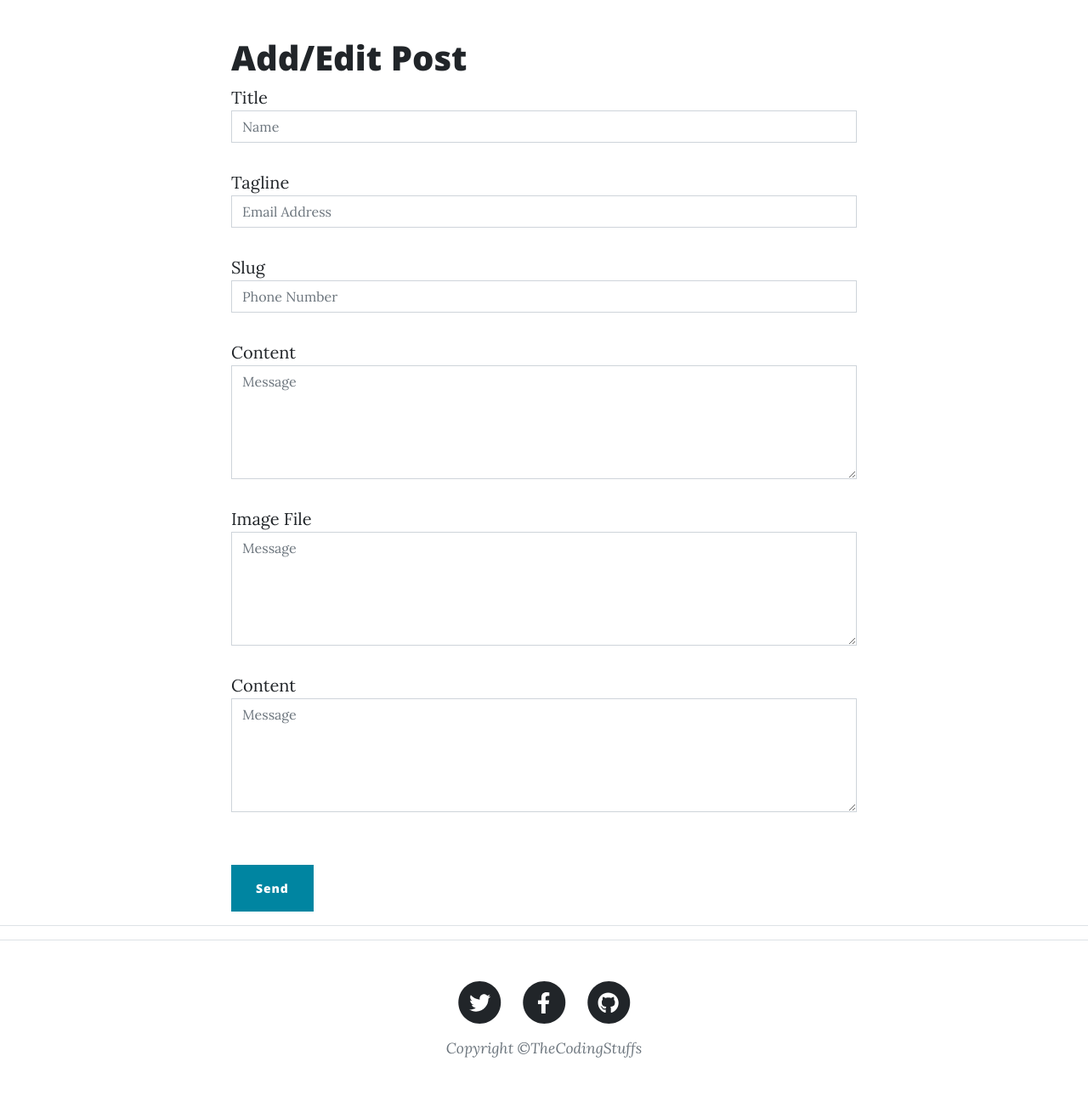
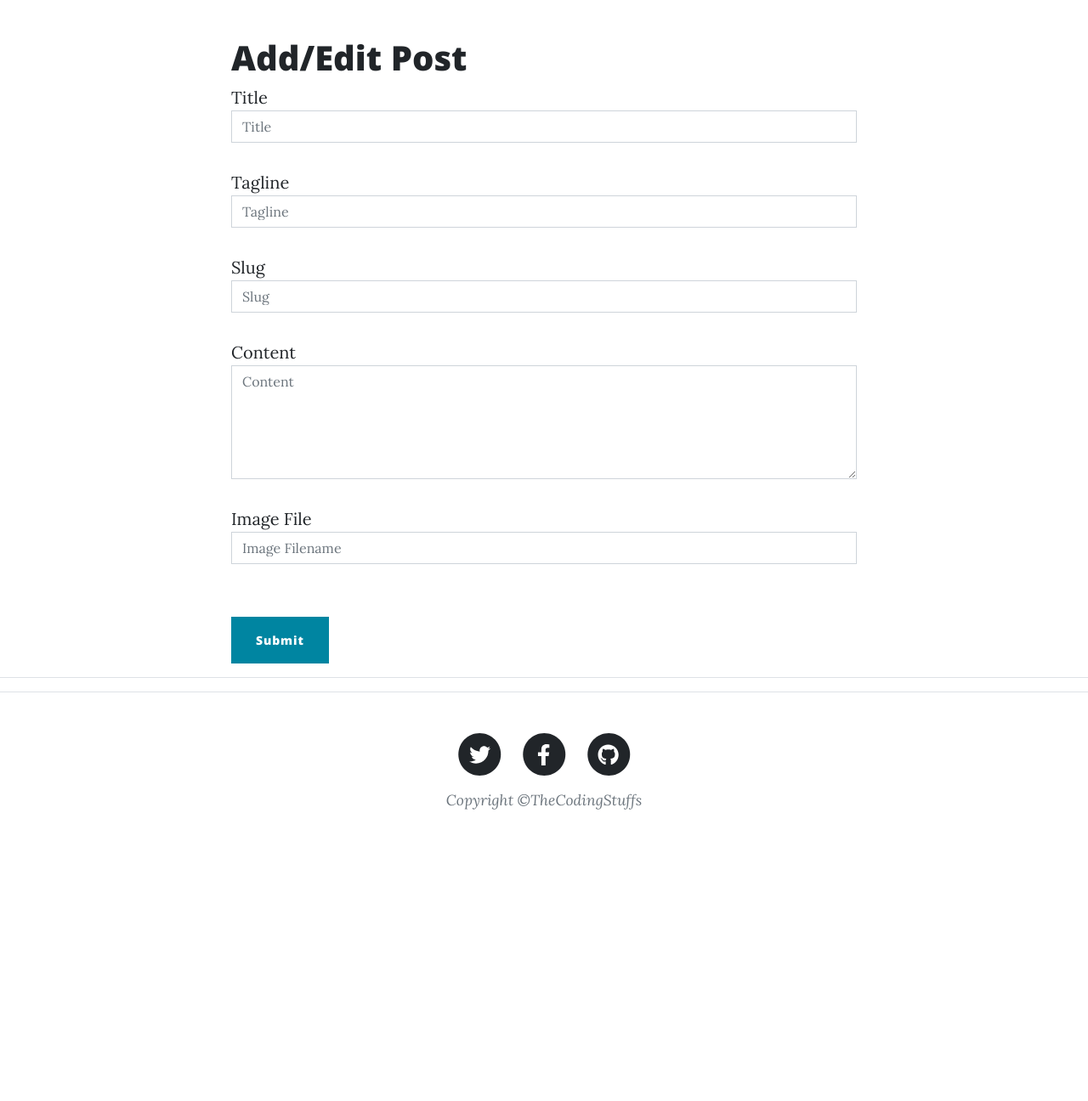
Before and after one commit to Meghavibansod/Blogsite, a Flask app: page /edit/1 in a window 1280 px wide. Shown: the part 536-1832 px from the top of the page at 85% size. After the commit the page ends 1489 px from the top, so only its background shows below. Run offline with Flask 2, Linux system fonts and the light colour scheme; some libraries are stand-ins or nearby versions.

Commit message:
add edit

```diff
--- a/main.py
+++ b/main.py
@@ -110,7 +110,7 @@ def edit(sno):
                 db.session.add(post)
                 db.session.commit()
 
-    return render_template("edit.html", params=params)
+    return render_template("edit.html", params=params, sno=sno)
 
 
 @app.route("/contact", methods=["GET", "POST"])
--- a/templates/edit.html
+++ b/templates/edit.html
@@ -22,52 +22,46 @@
 
           <h1>Add/Edit Post</h1>
 
-          <form name="sentMessage" id="contactForm" action="/contact" method="POST" novalidate>
+          <form name="sentMessage" id="contactForm" action="/edit/{{sno}}" method="POST" novalidate>
             <div class="control-group">
               <div class="form-group floating-label-form-group controls">
                 <label>Title</label>
-                <input type="text" class="form-control" placeholder="Name" id="title" name="title" required data-validation-required-message="Please enter your name.">
+                <input type="text" class="form-control" placeholder="Title" id="title" name="title" required data-validation-required-message="Please enter your name.">
                 <p class="help-block text-danger"></p>
               </div>
             </div>
             <div class="control-group">
               <div class="form-group floating-label-form-group controls">
                 <label>Tagline</label>
-                <input type="text" class="form-control" placeholder="Email Address" id="tline" name="tline" required data-validation-required-message="Please enter your email address.">
+                <input type="text" class="form-control" placeholder="Tagline" id="tline" name="tline" required data-validation-required-message="Please enter your email address.">
                 <p class="help-block text-danger"></p>
               </div>
             </div>
             <div class="control-group">
               <div class="form-group col-xs-12 floating-label-form-group controls">
                 <label>Slug </label>
-                <input type="text" class="form-control" placeholder="Phone Number" id="slug" name="slug" required data-validation-required-message="Please enter your phone number.">
+                <input type="text" class="form-control" placeholder="Slug" id="slug" name="slug" required data-validation-required-message="Please enter your phone number.">
                 <p class="help-block text-danger"></p>
               </div>
             </div>
             <div class="control-group">
               <div class="form-group floating-label-form-group controls">
                 <label>Content</label>
-                <textarea rows="5" class="form-control" placeholder="Message" id="content" name="content" required data-validation-required-message="Please enter a message."></textarea>
+                <textarea rows="5" class="form-control" placeholder="Content" id="content" name="content" required data-validation-required-message="Please enter a message."></textarea>
                 <p class="help-block text-danger"></p>
               </div>
             </div>
             <div class="control-group">
                 <div class="form-group floating-label-form-group controls">
                   <label>Image File</label>
-                  <textarea rows="5" class="form-control" placeholder="Message" id="img_file" name="img_file" required data-validation-required-message="Please enter a message."></textarea>
+                  <input class="form-control" placeholder="Image Filename" id="img_file" name="img_file">
                   <p class="help-block text-danger"></p>
                 </div>
               </div>
-              <div class="control-group">
-                <div class="form-group floating-label-form-group controls">
-                  <label>Content</label>
-                  <textarea rows="5" class="form-control" placeholder="Message" id="content" name="content" required data-validation-required-message="Please enter a message."></textarea>
-                  <p class="help-block text-danger"></p>
-                </div>
-              </div>
+
             <br>
             <div id="success"></div>
-            <button type="submit" class="btn btn-primary" id="sendMessageButton">Send</button>
+            <button type="submit" class="btn btn-primary" id="sendMessageButton">Submit</button>
           </form>
 
         </div>
```
